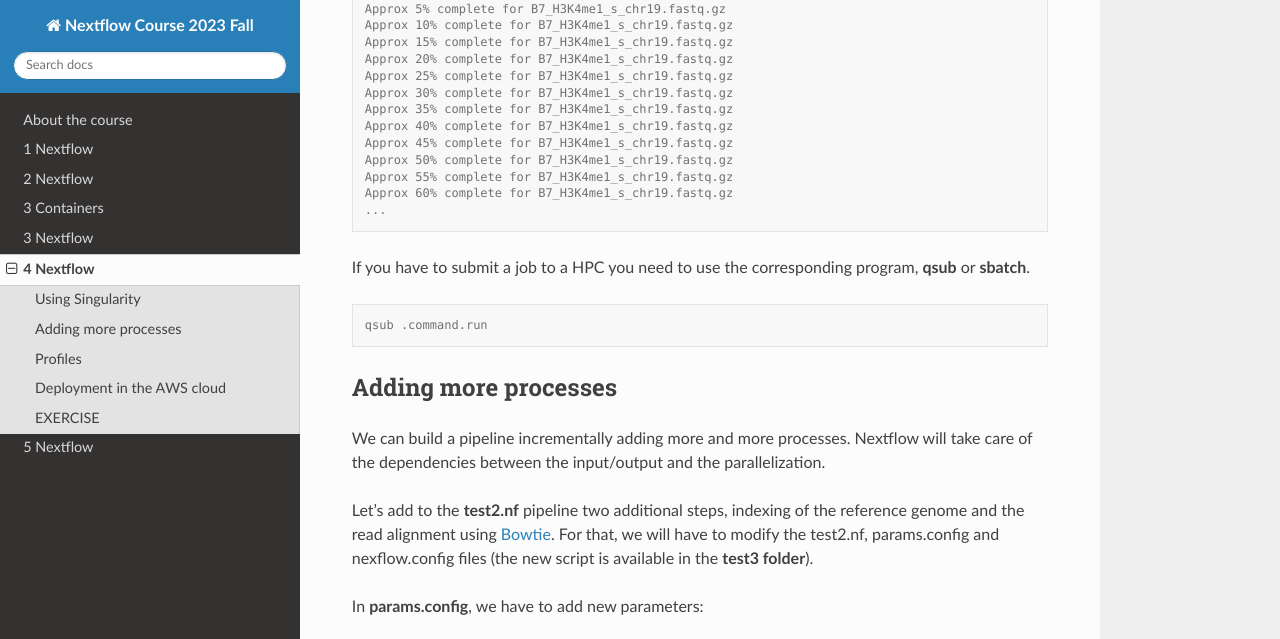
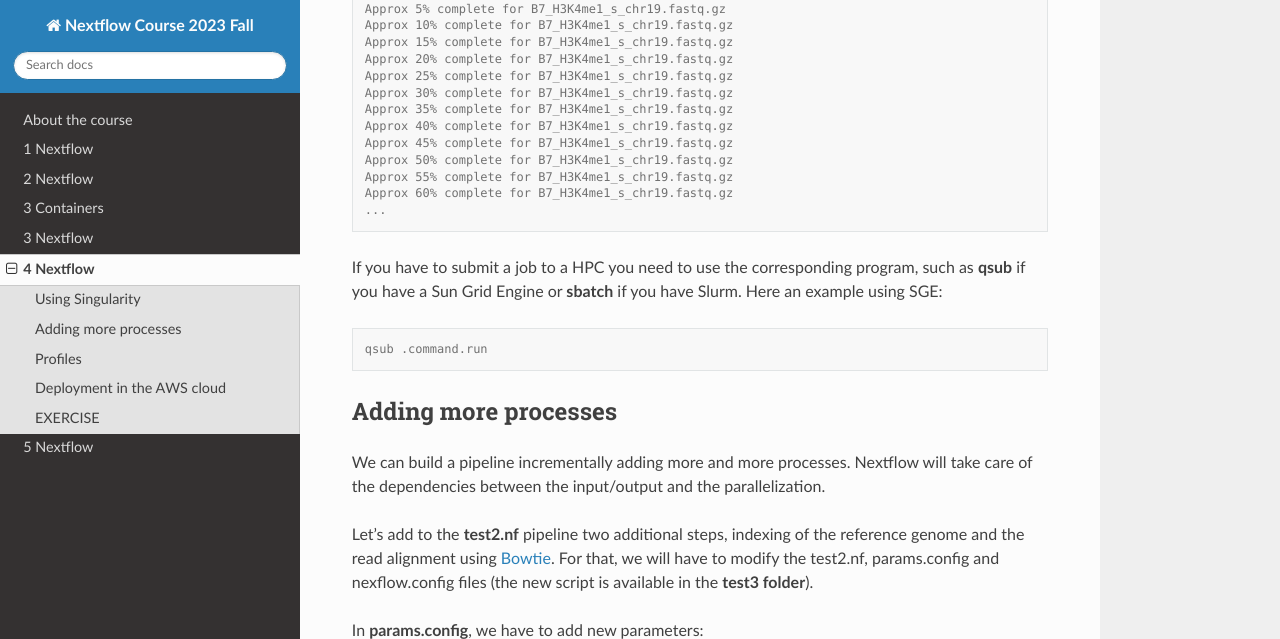
Before and after one commit to biocorecrg/nextflow-course-2023-fall, a Sphinx documentation site: the page built from docs/nextflow_4.rst, in a window 1280 px wide and 900 px high, scrolled down 1441 px, cut to the strip 0-639 px from the top of the window. Built offline with Sphinx 7.4.7 and the Read the Docs theme 2.0.0, drawn with Linux system fonts in a browser that asks for light colours.

Commit message:
Update nextflow_4.rst

```diff
--- a/docs/nextflow_4.rst
+++ b/docs/nextflow_4.rst
@@ -84,7 +84,7 @@ Thus we can launch this command outside the pipeline (locally):
 	Approx 60% complete for B7_H3K4me1_s_chr19.fastq.gz
 	...
 
-If you have to submit a job to a HPC you need to use the corresponding program, **qsub** or **sbatch**.
+If you have to submit a job to a HPC you need to use the corresponding program, such as **qsub** if you have a Sun Grid Engine or **sbatch** if you have Slurm. Here an example using SGE:
 
 .. code-block:: console
 
```
Also changed, not shown: other parts of docs/nextflow_4.rst (+1 -1 lines).
